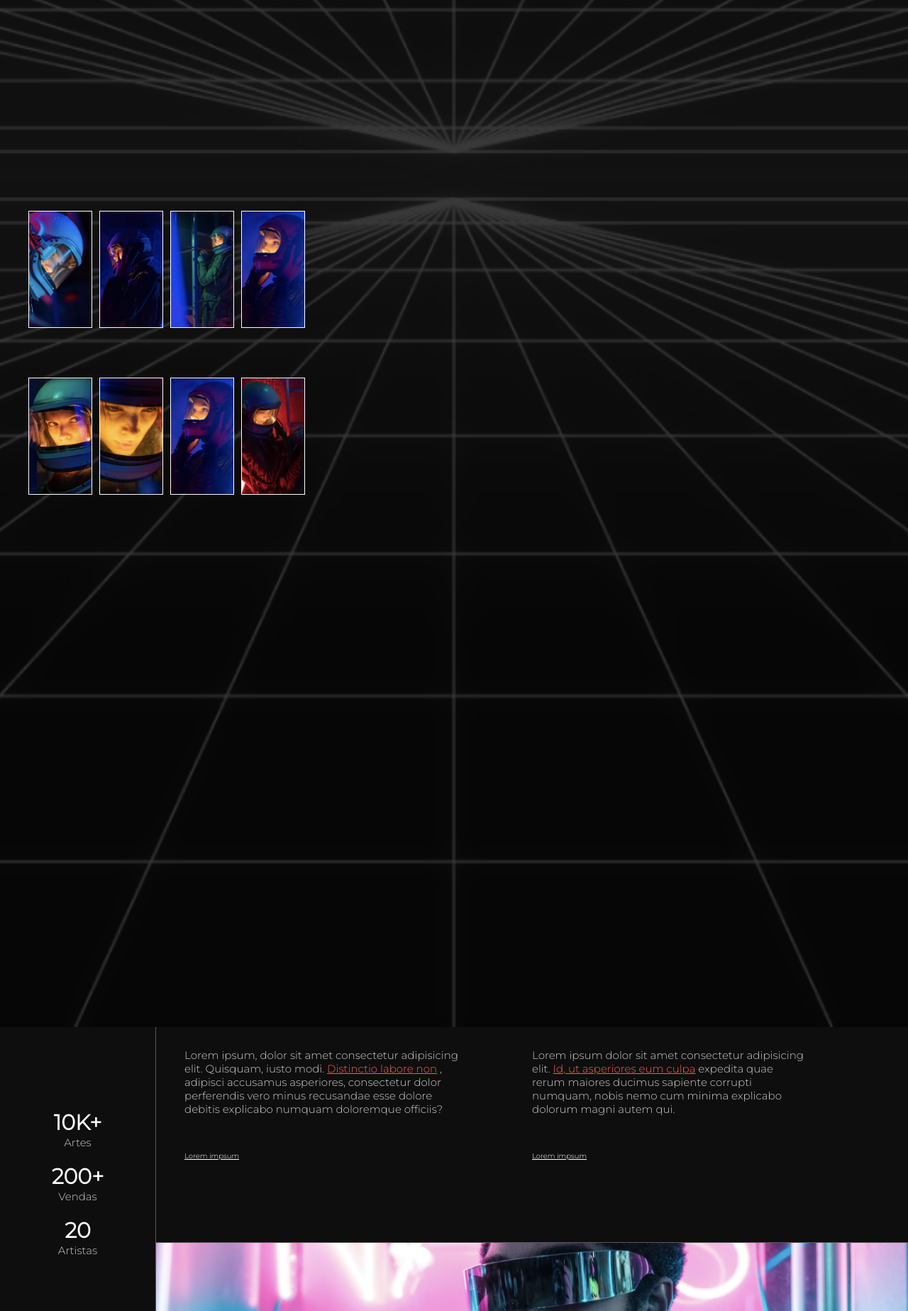
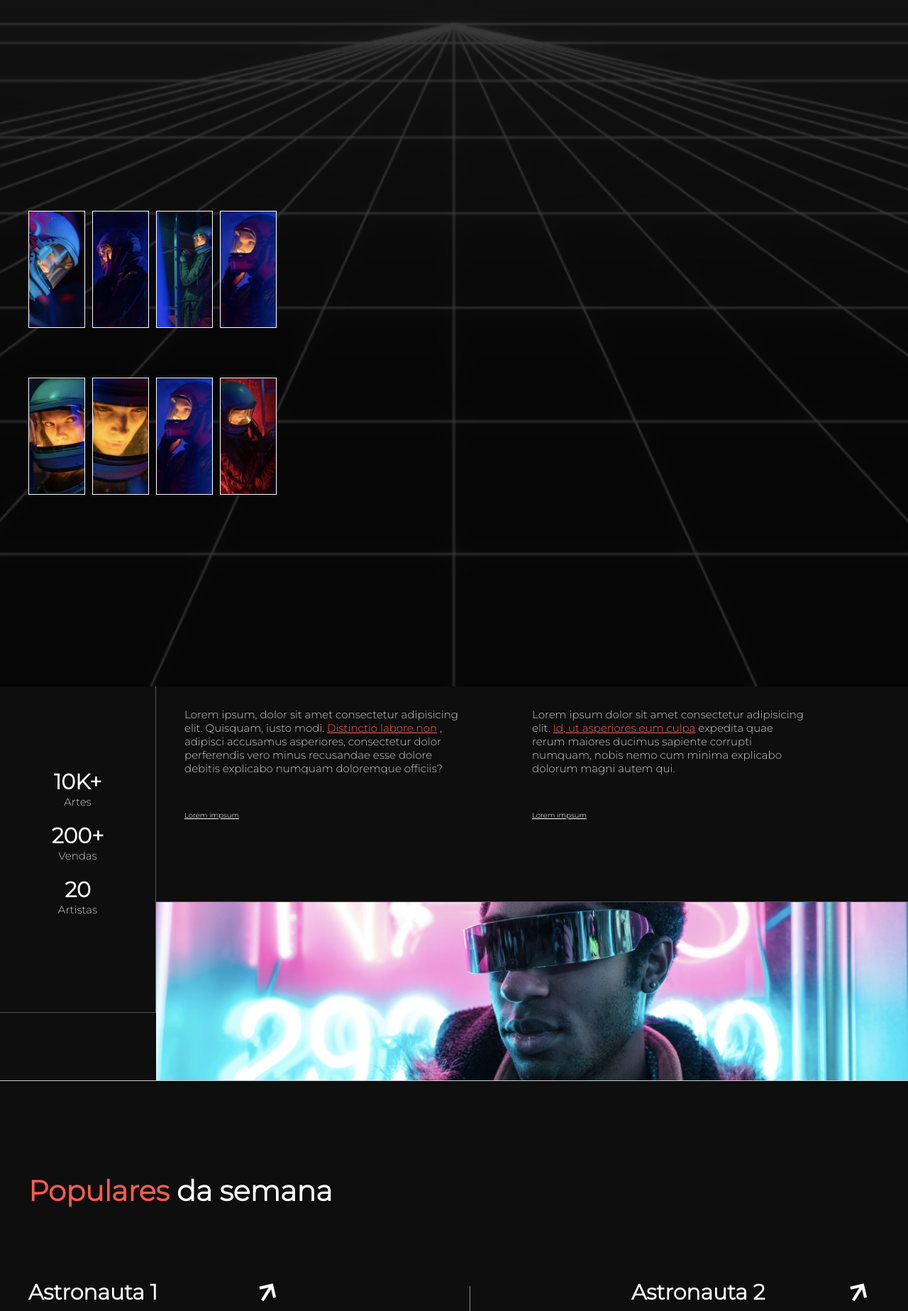
Before and after one commit to henrique1232H/Rocket_NFTs, a plain HTML site: page index.html in a window 1280 px wide. Shown: the part 953-2800 px from the top of the page at 71% size. Drawn offline with Linux system fonts and the light colour scheme.

Commit message:
modified:   assets/css/style.css

```diff
--- a/assets/css/style.css
+++ b/assets/css/style.css
@@ -359,7 +359,7 @@ nav ul li {
 @media (max-width: 80rem) {
 
     .header {
-        height: 300vh;
+        height: 240vh;
     }
 
     .header-grid {
@@ -376,7 +376,7 @@ nav ul li {
 
     .header-img-grid {
         margin-top: 30rem;
-        grid-template-columns: repeat(4, 90px);
+        grid-template-columns: repeat(4, 80px);
     }
 
 }
```
